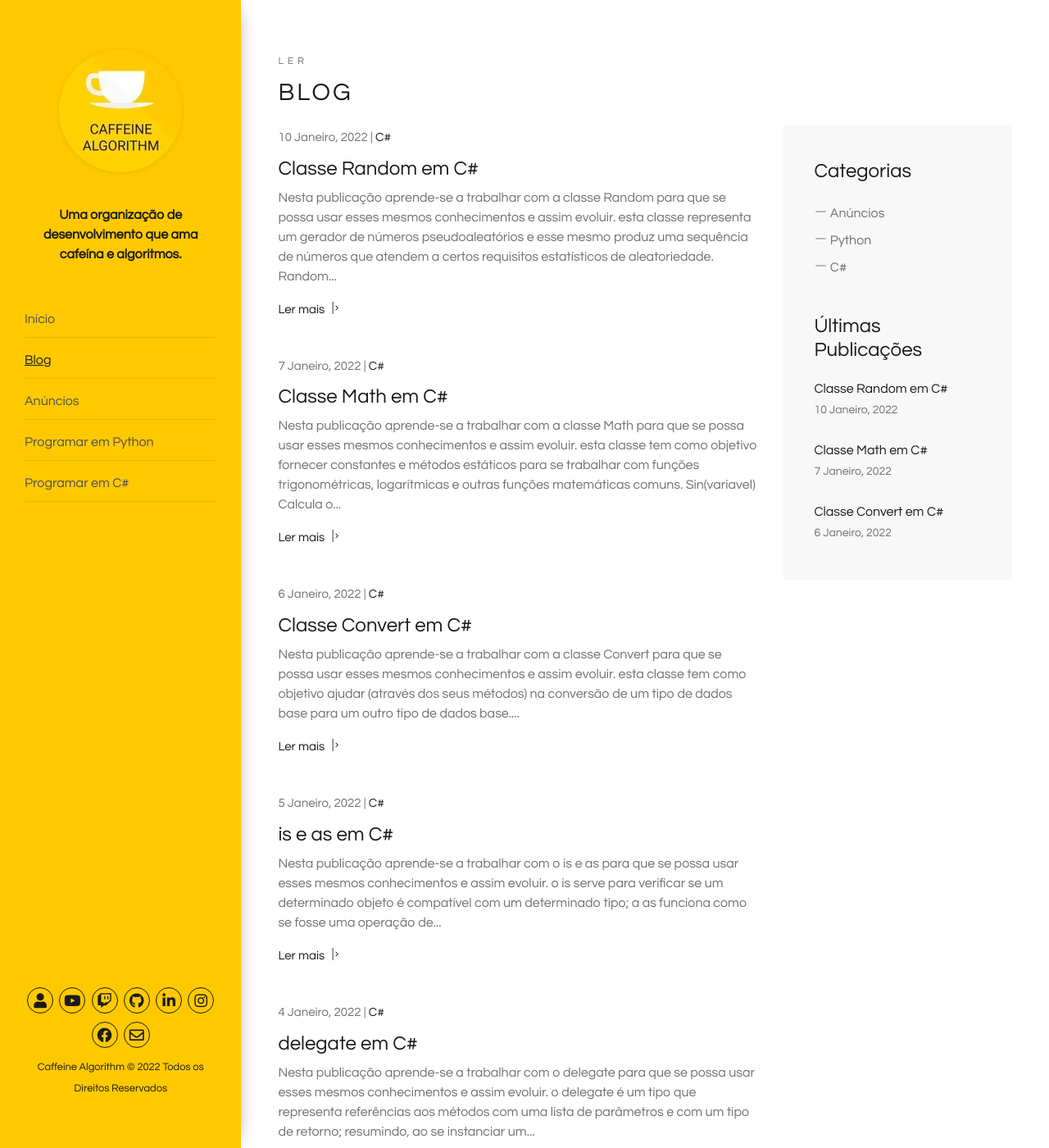
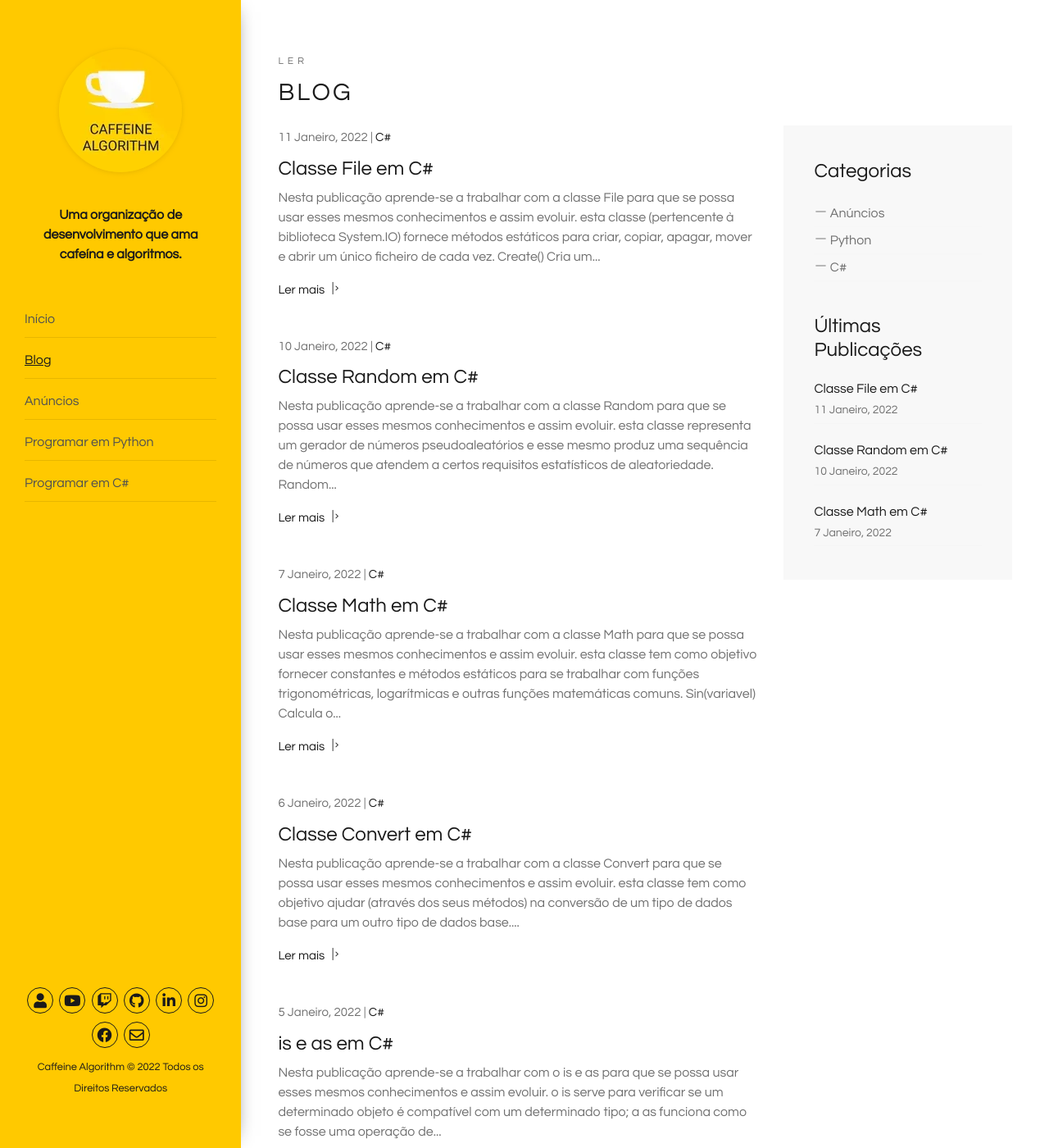
Before and after one commit to caffeinealgorithm/caffeinealgorithm.github.io, a Jekyll site: the page built from blog/index.html, in a window 1280 px wide and 1400 px high. Shown: the whole window at 82% size. Built offline with Jekyll 4.4.1, drawn with Linux system fonts in a browser that asks for light colours; the list of posts is cut into pages by our own code; some of the changed text lies outside the part shown.

Commit message:
Add 48º episode of the C# programming series

````diff
--- /dev/null
+++ b/_posts/2022-01-11-classe-file-em-csharp.md
@@ -0,0 +1,49 @@
+---
+layout: post
+excerpt: Blog
+title: 'Classe File em C#'
+description: 'Descobre como se trabalha com a classe File na linguagem de programação C#. Obtém respostas às tuas dúvidas com a teoria e os exemplos apresentados.'
+keywords: 'c#, csharp, classe file, classe, file, publicação'
+date: 2022-01-11
+categories: [C#]
+---
+
+Nesta publicação aprende-se a trabalhar com a classe File para que se possa usar esses mesmos conhecimentos e assim evoluir.
+
+- esta classe (pertencente à biblioteca System.IO) fornece métodos estáticos para criar, copiar, apagar, mover e abrir um único ficheiro de cada vez.
+
+`Create()` | Cria um ficheiro no caminho especificado
+`Copy()` | Copia um ficheiro existente para um novo ficheiro (não é permitida a substituição de um ficheiro com o mesmo nome)
+`Delete()` | Apaga um determinado ficheiro
+`Move()` | Move o ficheiro especificado para um outro local (existe a opção de alterar o nome do dado ficheiro)
+`Open()` | Abre um determinado ficheiro sendo possível aceder a esse mesmo
+`Exists()` | Verifica se um dado ficheiro existe ou não
+
+```csharp
+using System;
+using System.IO;
+
+namespace Base {
+  class ClasseFile {
+    public void Run() {
+      // File.Create("Ficheiro-Create.txt");
+      // File.Copy("Ficheiro-Create.txt", "Ficheiro-Copy.txt", true);
+      // File.Delete("Ficheiro-Copy.txt");
+      // File.Move("Ficheiro-Create.txt", "Ficheiro-Move.txt");
+
+      File.Delete("Ficheiro-Move.txt");
+
+      if (File.Exists("Ficheiro-Move.txt"))
+        Console.WriteLine("O ficheiro \"Ficheiro-Move.txt\" existe.");
+      else
+        Console.WriteLine("O ficheiro \"Ficheiro-Move.txt\" não existe.");
+    }
+  }
+}
+
+// O ficheiro "Ficheiro-Move.txt" não existe.
+```
+
+Não te esqueças de [assistir ao vídeo](https://youtu.be/jW8uXGlFwZo){:target="\_blank"} e podes sempre ler esta publicação [em inglês](https://nelsonsilvadev.com/blog/20220111/file-class-in-csharp/){:target="\_blank"}.
+
+### _Happy coding!_
--- a/index.html
+++ b/index.html
@@ -76,7 +76,7 @@ keywords: organização, desenvolvimento, cafeína, algoritmos, publicações, v
       </div>
 
       <div class="row">
-        {% for video in site.csharp %} {% if video.id == "/csharp/47" %}
+        {% for video in site.csharp %} {% if video.id == "/csharp/48" %}
         <div class="col-xs-12 col-sm-3 col-sm-6 col-lg-6 col-xl-3">
           <a
             href="https://www.youtube.com/embed/{{ video.custom_id }}"
````
Also changed, not shown: _csharp/48.md (added, +5 -0 lines), assets/img/playlists/csharp/48.png (added), assets/img/playlists/csharp/48.webp (added).
